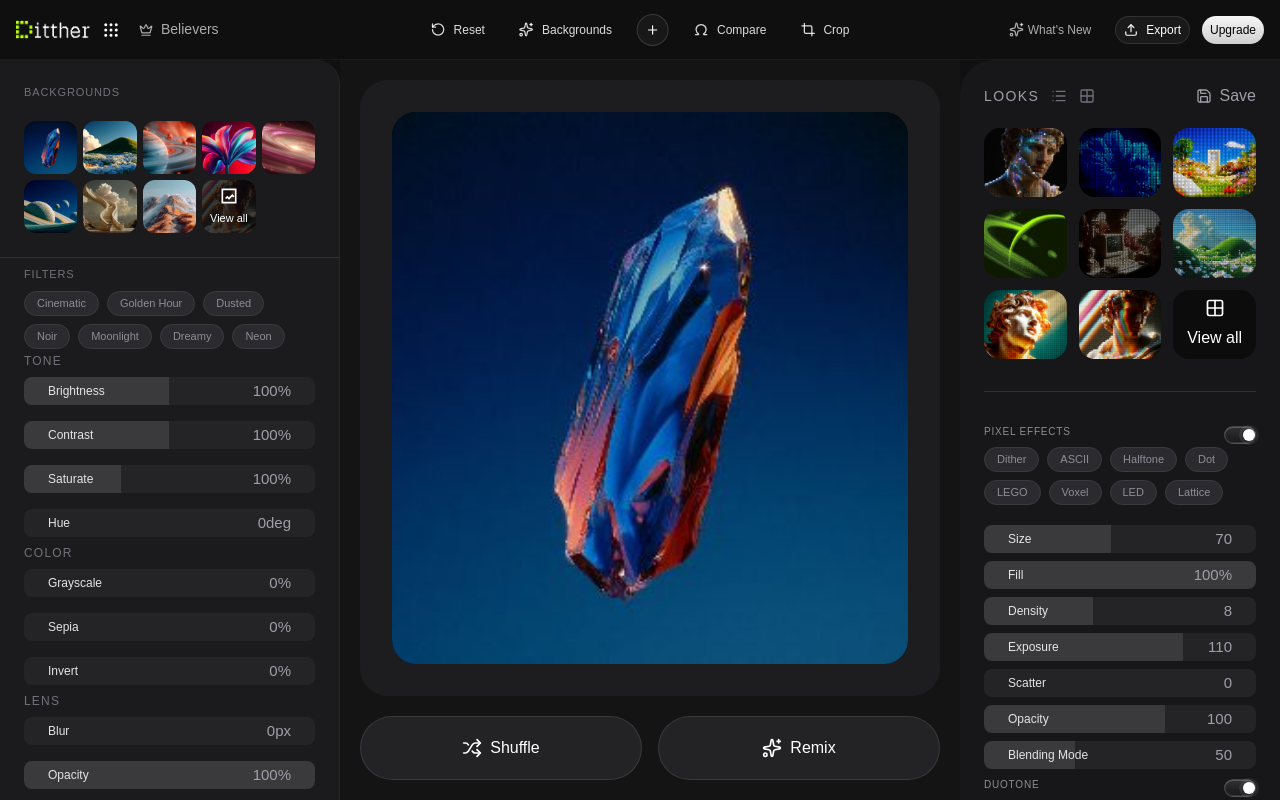
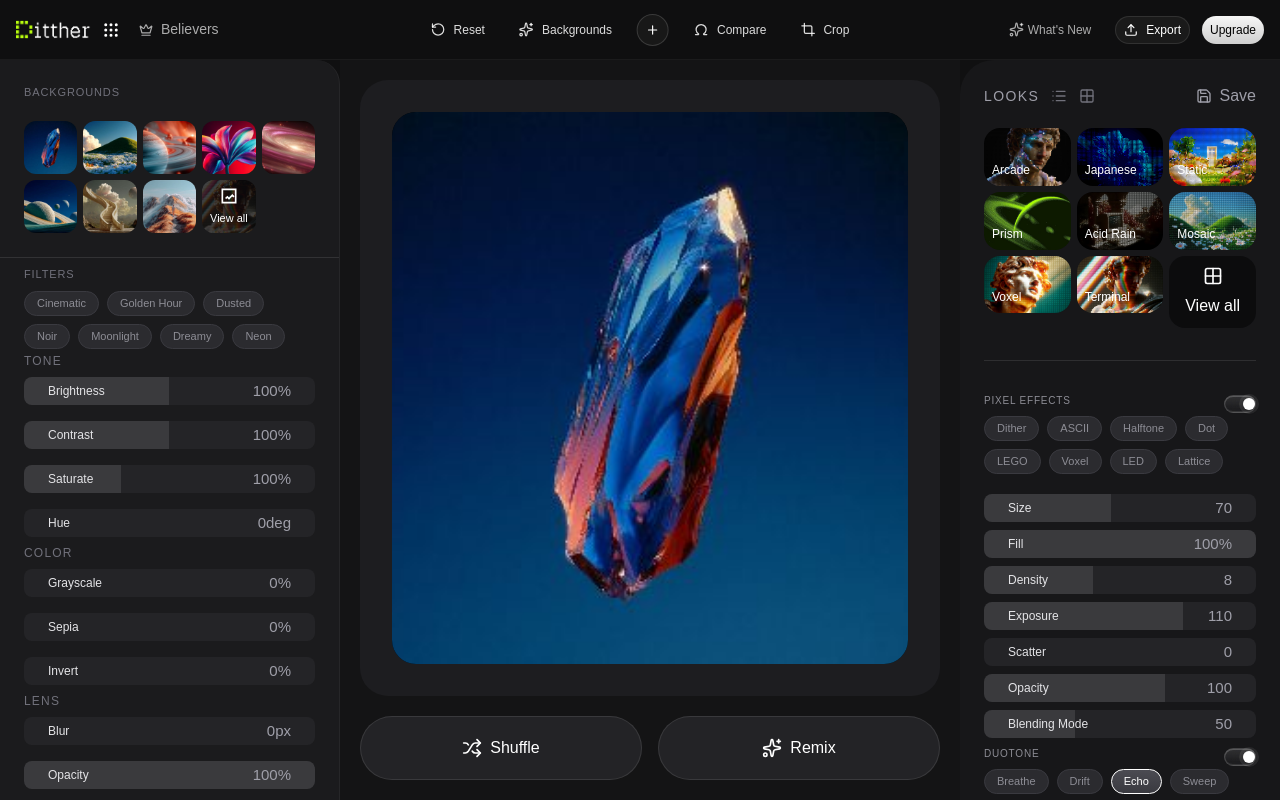
Before and after one commit to amthucdanang2015-pixel/ditther, a Next.js app: page /app in a window 1280 px wide. Built offline with nearby package versions, Linux system fonts and the light colour scheme.

Commit message:
Add files via upload

```diff
--- a/components/LooksGrid.tsx
+++ b/components/LooksGrid.tsx
@@ -13,14 +13,18 @@ const looks = [
     "strip_8.jpg",
     "strip_9.jpg",
 ];
+const lookTxt = [
+    "Arcade", "Japanese", "Static", "Prism", "Acid Rain", "Mosaic", "Voxel", "Terminal"
+];
+
 
 export default function LooksGrid() {
     return (
-        <div className="grid grid-cols-3 gap-3">
+        <div className="grid grid-cols-3 gap-1.5">
             {looks.map((img, index) => (
                 <button
                     key={img}
-                    className="relative aspect-[1.2] overflow-hidden rounded-2xl group cursor-pointer"
+                    className="relative aspect-[1.5] overflow-hidden rounded-2xl group cursor-pointer"
                 >
                     <Image
                         loading="eager"
@@ -30,6 +34,7 @@ export default function LooksGrid() {
                         alt=""
                         className="object-cover transition duration-300 group-hover:scale-105"
                     />
+                    <p className="absolute bottom-0  text-white text-xs px-2 pb-2">{lookTxt[index]}</p>
                 </button>
             ))}
 
```
